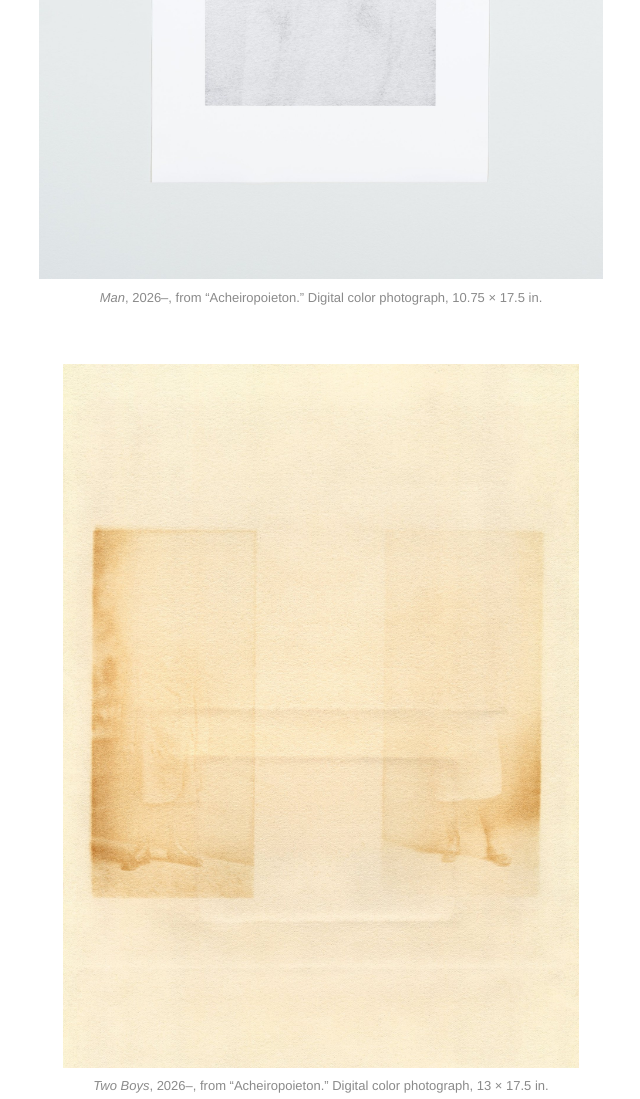
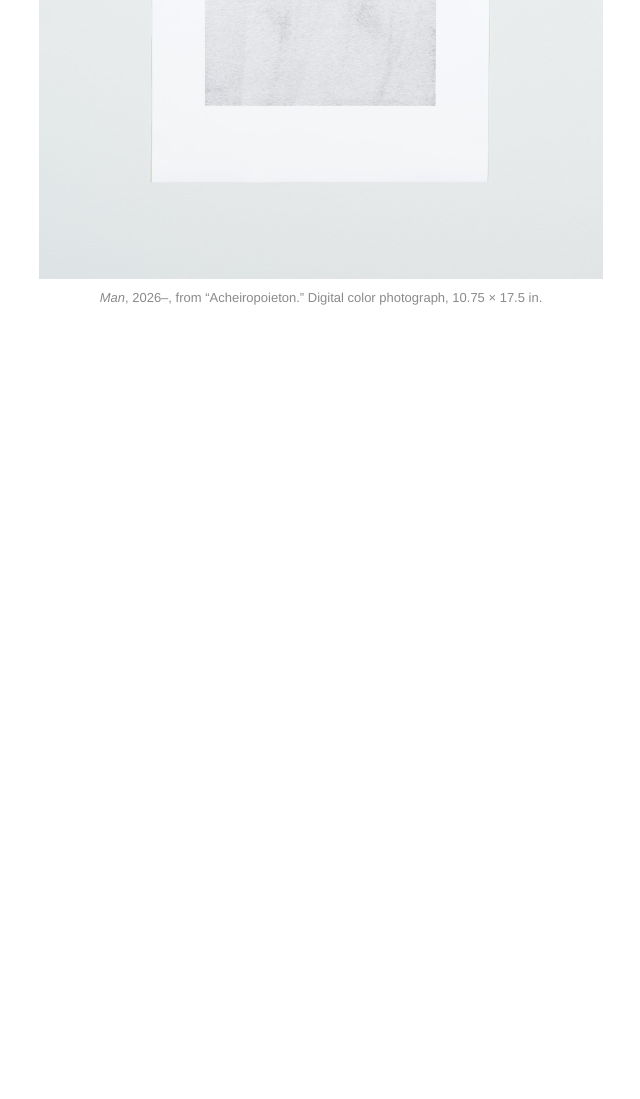
Before and after one commit to abrahamadams-source/time.farm, a plain HTML site: page projects/acheiropoieton.html in a window 1280 px wide. Shown: the part 1436-2535 px from the top of the page, without its empty margins (319-959 px from the left). After the commit the page ends 1880 px from the top, so only its background shows below. Drawn offline with Linux system fonts and the light colour scheme.

Commit message:
Acheiropoieton: remove Two Boys
Co-Authored-By: Claude Opus 5.5 <noreply@anthropic.com>
Claude-Session: https://claude.ai/code/session_01JVoaYJyjrrkWobmktJG4HA

```diff
--- a/projects/acheiropoieton.html
+++ b/projects/acheiropoieton.html
@@ -9,5 +9,5 @@
 <link rel="apple-touch-icon" href="../apple-touch-icon.png">
 </head><body>
 <header><a class="name" href="../index.html">Abraham Adams</a><nav><a href="../index.html" aria-current="page">projects</a><a href="../books.html">books</a><a href="../exhibitions.html">exhibitions</a><a href="../cv.html">cv</a><a href="../info.html">info</a></nav></header>
-<main><article class="work"><h1>“Acheiropoieton,” work in progress, 2026–</h1><p class="desc">“Acheiropoieton” is a series of images made by family-archive photographs imprinting themselves onto the backs of others over the course of 110 years in storage.</p><figure><img src="../img/acheiropoieton-01.jpg?v=82c823ce" width="1920" height="2400" alt="Boy, 2026–, from “Acheiropoieton" loading="eager"><figcaption><em>Boy</em>, 2026–, from “Acheiropoieton.” Digital color photograph, 10.75 × 17.5 in.</figcaption></figure><figure><img src="../img/acheiropoieton-02.jpg?v=83af1e94" width="1920" height="2400" alt="Man, 2026–, from “Acheiropoieton" loading="lazy"><figcaption><em>Man</em>, 2026–, from “Acheiropoieton.” Digital color photograph, 10.75 × 17.5 in.</figcaption></figure><figure><img src="../img/acheiropoieton-03.jpg?v=d5be9d40" width="1757" height="2400" alt="Two Boys, 2026–, from “Acheiropoieton" loading="lazy"><figcaption><em>Two Boys</em>, 2026–, from “Acheiropoieton.” Digital color photograph, 13 × 17.5 in.</figcaption></figure></article></main>
+<main><article class="work"><h1>“Acheiropoieton,” work in progress, 2026–</h1><p class="desc">“Acheiropoieton” is a series of images made by family-archive photographs imprinting themselves onto the backs of others over the course of 110 years in storage.</p><figure><img src="../img/acheiropoieton-01.jpg?v=82c823ce" width="1920" height="2400" alt="Boy, 2026–, from “Acheiropoieton" loading="eager"><figcaption><em>Boy</em>, 2026–, from “Acheiropoieton.” Digital color photograph, 10.75 × 17.5 in.</figcaption></figure><figure><img src="../img/acheiropoieton-02.jpg?v=83af1e94" width="1920" height="2400" alt="Man, 2026–, from “Acheiropoieton" loading="lazy"><figcaption><em>Man</em>, 2026–, from “Acheiropoieton.” Digital color photograph, 10.75 × 17.5 in.</figcaption></figure></article></main>
 </body></html>
```
Also changed, not shown: img/acheiropoieton-03.jpg (deleted).
